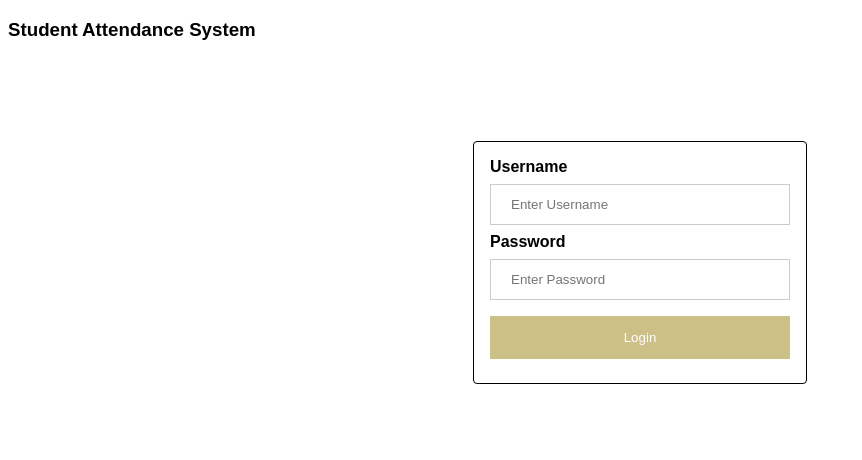
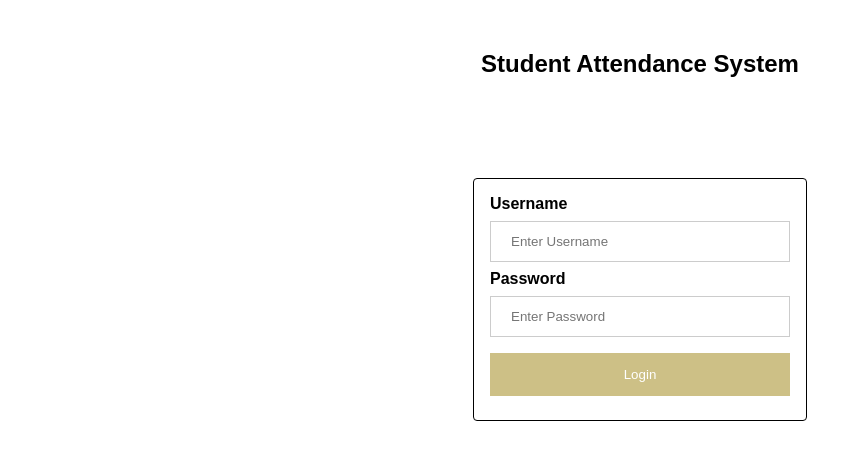
Before and after one commit to DEVHAROON123/Attendify, a plain HTML site: page home.html in a window 1280 px wide. Shown: the whole page, without its empty margins (0-862 px from the left). Drawn offline with Linux system fonts and the light colour scheme.

Commit message:
Update home.html

```diff
--- a/home.html
+++ b/home.html
@@ -8,9 +8,9 @@
         body {
             font-family: Arial, sans-serif;
         }
-        h1 {
+       h1 {
             text-align: center;
-            font-size: 3rem;
+            font-size: 1.5rem; /* Adjusted font size for mobile */
             margin-top: 50px;
         }
         .container {
@@ -45,7 +45,7 @@
     </style>
 </head>
 <body>
-    <h3>Student Attendance System</h3>
+    <h1>Student Attendance System</h1>
     <div class="container">
         <label for="uname"><b>Username</b></label>
         <input type="text" placeholder="Enter Username" id="Student1" required>
```
